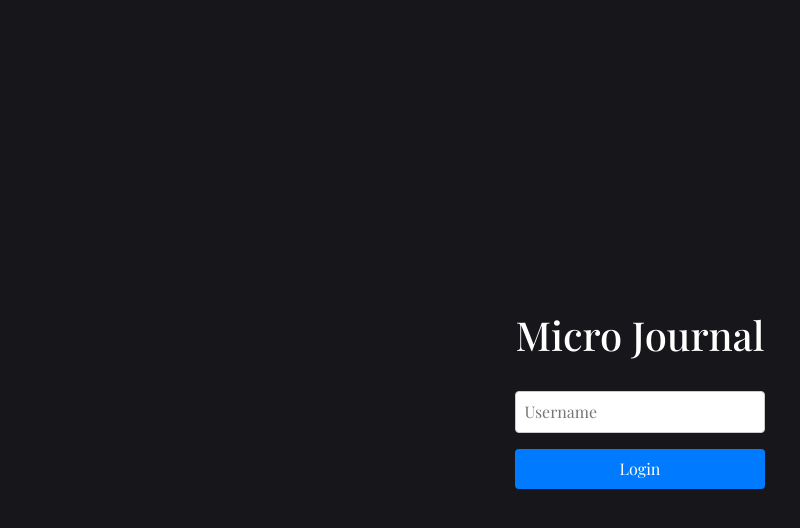
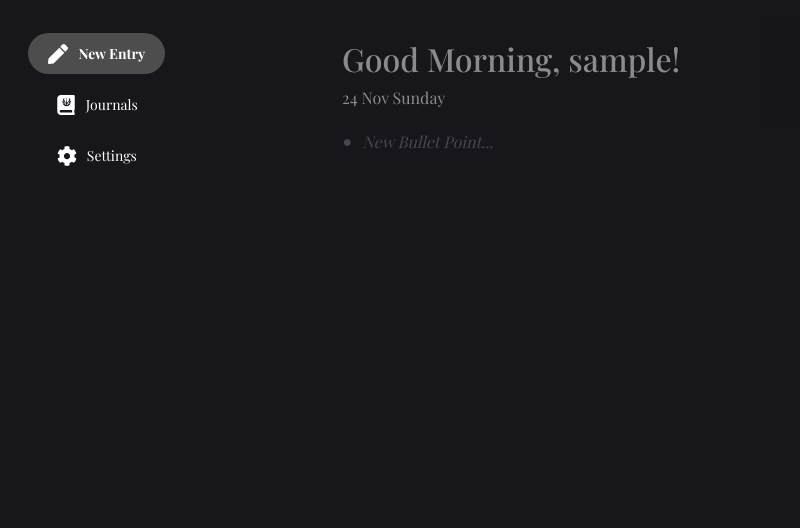
Before and after one commit to josegibson/micro-journal, a React (Create React App) app in the folder micro-journal/: page /new-entry in a window 1280 px wide. Before the commit this address led to /login. Shown: the top 528 px of the page, without its empty margins (0-800 px from the left). Built offline with nearby package versions, Linux system fonts and the light colour scheme; no server answers; sample sign-in values are in the browser's storage; a web font is replaced by a local one.

Commit message:
user details not retrieving from localstorage issue solved

```diff
--- a/micro-journal/src/components/BulletTextArea.js
+++ b/micro-journal/src/components/BulletTextArea.js
@@ -40,7 +40,12 @@ function BulletTextArea({ date }) {
     }
   };
 
-  const handleEntryChange = (key, value) => {
+  const adjustTextAreaHeight = (textarea) => {
+    textarea.style.height = 'auto'; // Reset height
+    textarea.style.height = `${textarea.scrollHeight}px`; // Set to scrollHeight
+  };
+
+  const handleEntryChange = (key, value, index) => {
     const updatedEntries = entries.map(entry =>
       entry.key === key ? { ...entry, value } : entry
     );
@@ -50,6 +55,9 @@ function BulletTextArea({ date }) {
     }
 
     setEntries(updatedEntries);
+
+    // Adjust the height of the current textarea
+    adjustTextAreaHeight(inputRefs.current[index]);
   };
 
   const handleBlur = () => {
@@ -77,6 +85,15 @@ function BulletTextArea({ date }) {
     }
   }, [entries, focusIndex]);
 
+  useEffect(() => {
+    // Adjust height for all textareas on initial load
+    entries.forEach((_, index) => {
+      if (inputRefs.current[index]) {
+        adjustTextAreaHeight(inputRefs.current[index]);
+      }
+    });
+  }, [entries]);
+
   return (
     <div className="bullet-container">
       {entries.map((entry, index) => (
@@ -85,11 +102,12 @@ function BulletTextArea({ date }) {
             ref={el => inputRefs.current[index] = el}
             className="text-input"
             value={entry.value}
-            onChange={e => handleEntryChange(entry.key, e.target.value)}
+            onChange={e => handleEntryChange(entry.key, e.target.value, index)}
             onKeyDown={e => handleKeyActions(entry.key, e, index)}
             onBlur={handleBlur}
             placeholder="New Bullet Point..."
             rows={1}
+            style={{ overflowY: 'auto' }} // Allow vertical scrollbar
           />
         </div>
       ))}
--- a/micro-journal/src/providers/AppProvider.js
+++ b/micro-journal/src/providers/AppProvider.js
@@ -17,7 +17,15 @@ const actionTypes = {
 // Initial State
 const initialState = {
   journals: {},
-  user: null,
+  user: (() => {
+    try {
+      const storedUser = localStorage.getItem('user');
+      return storedUser ? JSON.parse(storedUser) : null;
+    } catch (error) {
+      console.error('Failed to load initial user from localStorage:', error);
+      return null;
+    }
+  })(),
   isOnline: navigator.onLine
 };
 
@@ -83,7 +91,7 @@ export const AppProvider = ({ children }) => {
   // User Management
   const updateUser = useCallback((userData) => {
     try {
-      if (userData && typeof userData.userId === 'number') {
+      if (userData && (typeof userData.userId === 'number' || typeof userData.userId === 'string')) {
         dispatch({ type: actionTypes.SET_USER, payload: userData });
         localStorage.setItem('user', JSON.stringify(userData));
       } else {
@@ -145,18 +153,6 @@ export const AppProvider = ({ children }) => {
     }
   }, [state.isOnline, state.user]);
 
-  // Load user from localStorage on mount
-  useEffect(() => {
-    try {
-      const storedUser = localStorage.getItem('user');
-      if (storedUser) {
-        updateUser(JSON.parse(storedUser));
-      }
-    } catch (error) {
-      console.error('Failed to load user from localStorage:', error);
-    }
-  }, [updateUser]);
-
   const value = {
     journals: state.journals,
     user: state.user,
```
